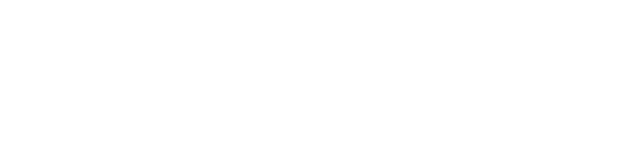
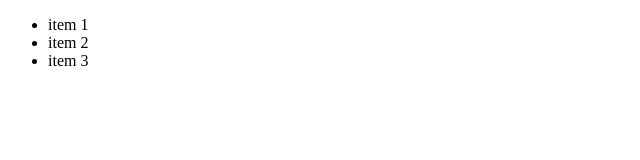
Before and after one commit to Sujit-Banne/GIT-FEB-2023, a plain HTML site: page index.html in a window 1280 px wide. Shown: the whole page, without its empty margins (0-640 px from the left). Drawn offline with Linux system fonts and the light colour scheme.

Commit message:
Added header and navbar

```diff
--- a/index.html
+++ b/index.html
@@ -9,7 +9,15 @@
 </head>
 
 <body>
-
+    <header>
+        <nav>
+            <ul>
+                <li>item 1</li>
+                <li>item 2</li>
+                <li>item 3</li>
+            </ul>
+        </nav>
+    </header>
 </body>
 
 </html>
```
